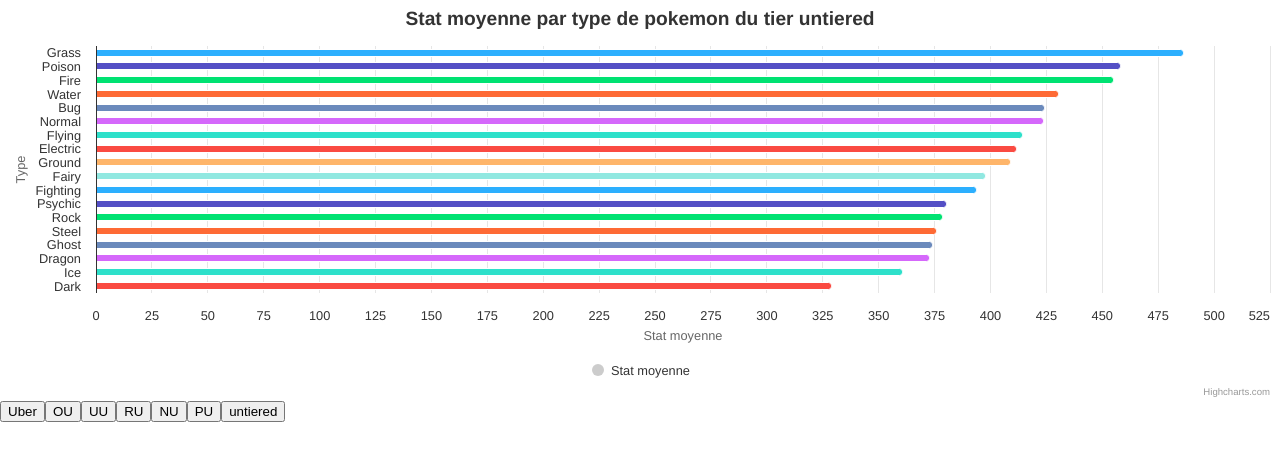
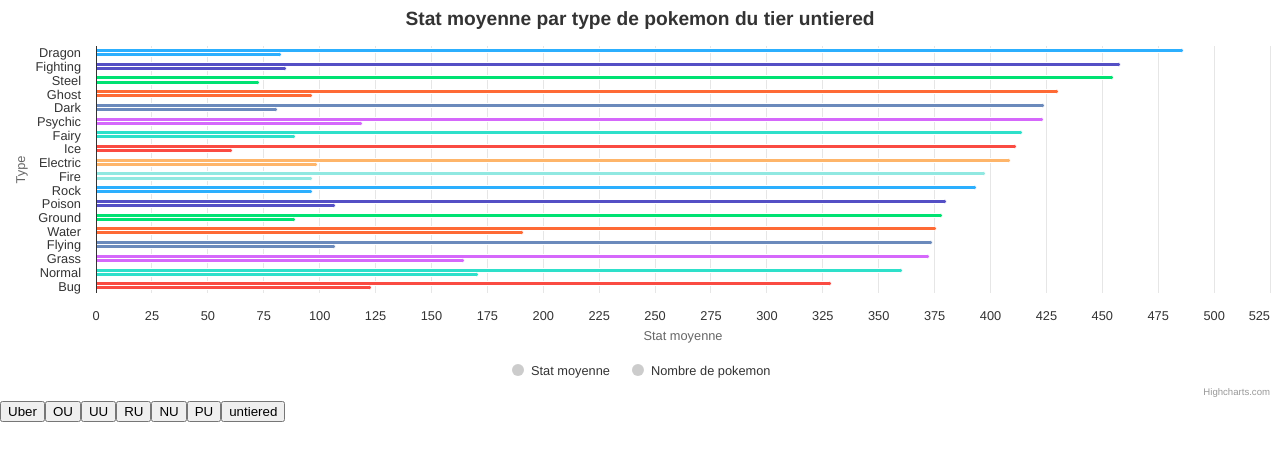
Before and after one commit to kofiae/pokemon, a React (Create React App) app: page /stat-type-presence in a window 1280 px wide. Shown: the top 460 px of the page. Built offline with nearby package versions, Linux system fonts and the light colour scheme.

Commit message:
correction probleme d'ordre + ajout nombre de pokemon

```diff
--- a/src/pages/StatTypePresence.jsx
+++ b/src/pages/StatTypePresence.jsx
@@ -2,7 +2,6 @@
 import HighchartsReact from "highcharts-react-official";
 import Highcharts from "highcharts";
 import Papa from "papaparse";
-import { type } from "@testing-library/user-event/dist/type";
 
 function StatTypePresence() {
 
@@ -21,6 +20,8 @@
     ]);
     const queryParameters = new URLSearchParams(window.location.search)
     var tier = queryParameters.get('tier');
+
+    var sens = Object.entries(stats).map(([type, presence]) => ({ name: type, y: presence/types[type]  })).sort((a, b) => (a.y > b.y ? -1 : 1)).map((type) => type.name);
     if (tier === null) {
         tier = ("untiered");
     }
@@ -72,8 +73,13 @@
             {
                 name: "Stat moyenne",
                 type: 'bar',
-                data: Object.entries(stats).map(([type, presence]) => ({ name: type, y: presence/types[type]  }))
-                .sort((a, b) => (a.y > b.y ? -1 : 1)),
+                // doit ordonnée en fonction de la variable sens qui regroupe les types par ordre de présence
+                data: Object.entries(stats).map(([type, presence]) => ({ name: type, y: presence/types[type]  })).sort((a, b) => (sens.indexOf(a.name) < sens.indexOf(b.name) ? -1 : 1)),
+            },
+            {
+                name: "Nombre de pokemon",
+                type: 'bar',
+                data: Object.entries(types).map(([type, presence]) => ({ name: type, y: presence  })).sort((a, b) => (sens.indexOf(a.name) < sens.indexOf(b.name) ? -1 : 1)),
             }
         ],
         plotOptions: {
@@ -90,7 +96,7 @@
             title: {
                 text: "Type",
             },
-            categories: Object.keys(stats),
+            categories: sens,
         },
     };
 
```
